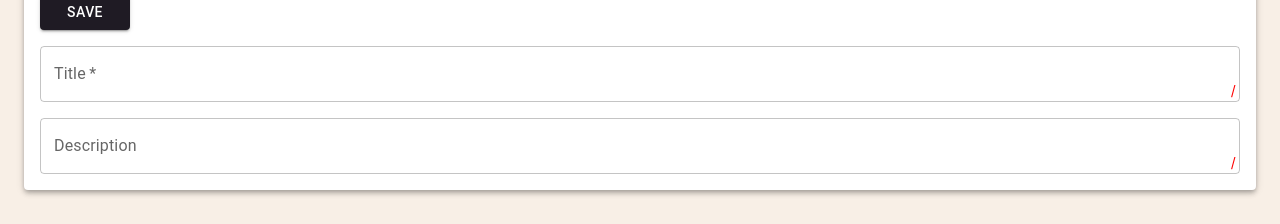
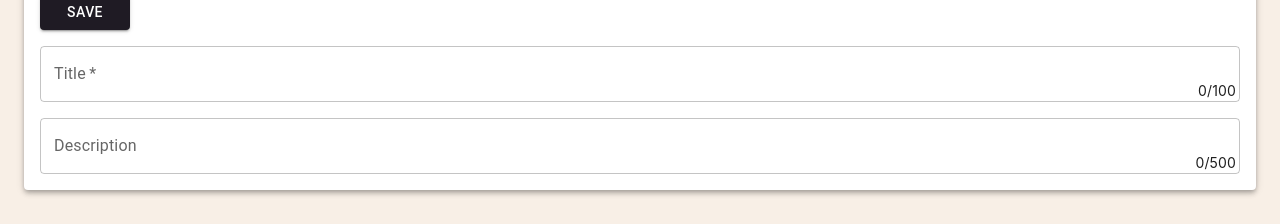
Before and after one commit to JBryskiewicz/tt_session_manager, a React (Vite) app: page /new-session in a window 1280 px wide. Shown: the part 209-433 px from the top of the page. Built offline with nearby package versions, Linux system fonts and the light colour scheme.

Commit message:
Character input limiter with counter implemented for new session form

```diff
--- a/src/components/session/newSession/SessionNewInfoInputs.tsx
+++ b/src/components/session/newSession/SessionNewInfoInputs.tsx
@@ -1,8 +1,9 @@
 import { Paper } from "@mui/material";
 import { Box } from "@mui/system";
 import { TextInputField } from "../../TextInputField";
-import { useState } from "react";
+import { useEffect, useState } from "react";
 import {
+  CHAR_INPUT_LIMIT,
   EDIT_STATE_BUTTON_LABELS,
   SESSION_FIELDS_CATEGORIES,
 } from "../../../utils/constants";
@@ -12,11 +13,28 @@ import { SaveButton } from "../../buttons/SaveButton";
 
 export const SessionNewInfoInputs = () => {
   const [titleValue, setTitleValue] = useState<string>("");
+  const [titleChars, setTitleChars] = useState<number>(titleValue.length);
   const [descValue, setDescValue] = useState<string>("");
+  const [descChars, setDescChars] = useState<number>(descValue.length);
   const { title, desc } = SESSION_FIELDS_CATEGORIES;
   const navigate = useNavigate();
 
   const { save } = EDIT_STATE_BUTTON_LABELS;
+
+  const titleLimit = CHAR_INPUT_LIMIT["title"];
+  const descLimit = CHAR_INPUT_LIMIT["description"];
+
+  useEffect(() => {
+    setTitleChars(titleValue.length);
+    if (titleValue.length >= titleLimit) {
+      setTitleValue(titleValue.substring(0, titleLimit));
+    }
+
+    setDescChars(descValue.length);
+    if (descValue.length >= descLimit) {
+      setDescValue(descValue.substring(0, descLimit));
+    }
+  }, [titleValue, descValue, titleLimit, descLimit]);
 
   const handleSubmit = async (event: React.FormEvent<HTMLFormElement>) => {
     event.preventDefault();
@@ -37,12 +55,16 @@ export const SessionNewInfoInputs = () => {
               label={title}
               fieldValue={titleValue}
               onChangeFunction={setTitleValue}
+              limit={titleLimit}
+              chars={titleChars}
             />
             <TextInputField
               required={false}
               label={desc}
               fieldValue={descValue}
               onChangeFunction={setDescValue}
+              limit={descLimit}
+              chars={descChars}
             />
           </Box>
         </Paper>
```
